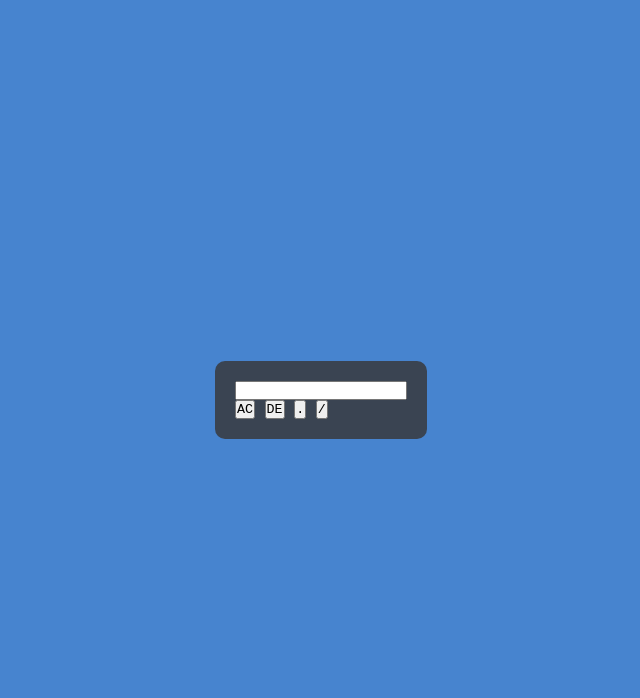
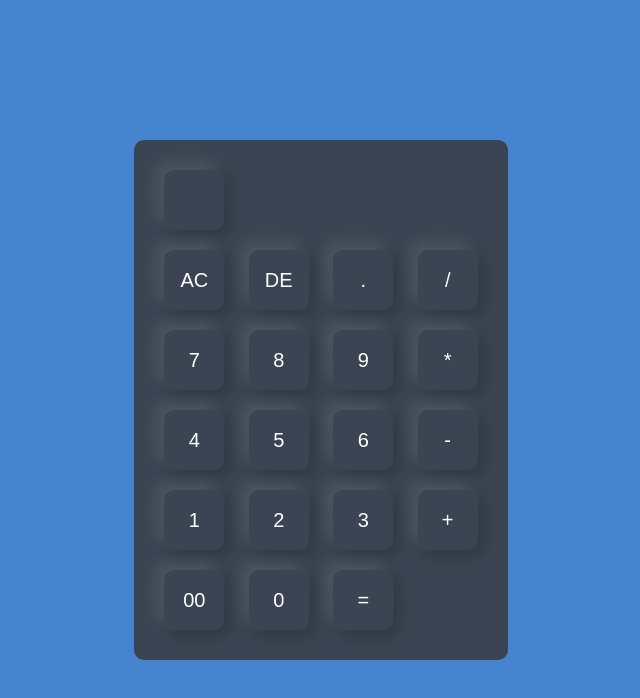
Before and after one commit to MohsenKaramiDeveloper/Calculator, a plain HTML site: page index.html in a window 1280 px wide. Shown: the whole page, without its empty margins (319-959 px from the left). Drawn offline with Linux system fonts and the light colour scheme.

Commit message:
style calculator & input box

```diff
--- a/index.html
+++ b/index.html
@@ -19,6 +19,29 @@
                     <input type="button" value=".">
                     <input type="button" value="/">
                 </div>
+                <div>
+                    <input type="button" value="7">
+                    <input type="button" value="8">
+                    <input type="button" value="9">
+                    <input type="button" value="*">
+                </div>
+                <div>
+                    <input type="button" value="4">
+                    <input type="button" value="5">
+                    <input type="button" value="6">
+                    <input type="button" value="-">
+                </div>
+                <div>
+                    <input type="button" value="1">
+                    <input type="button" value="2">
+                    <input type="button" value="3">
+                    <input type="button" value="+">
+                </div>
+                <div>
+                    <input type="button" value="00">
+                    <input type="button" value="0">
+                    <input type="button" value="=">
+                </div>
             </form>
         </div>
     </div>
--- a/style.css
+++ b/style.css
@@ -1,7 +1,7 @@
 *{
     margin: 0;
     padding: 0;
-    font-family: 'Courier New', Courier, monospace;
+    font-family: Arial, Helvetica, sans-serif;
     box-sizing: border-box;
 
 }
@@ -21,3 +21,15 @@
     border-radius: 10px;
 
 }
+.calculator form input{
+    border: 0;
+    outline: 0;
+    width: 60px;
+    height: 60px;
+    border-radius: 10px;
+    margin: 10px;
+    color: #fff;
+    background-color: transparent;
+    font-size: 20px;
+    box-shadow: -8px -8px 15px rgba(255, 255, 255, 0.1), 5px 5px 15px rgba(0, 0, 0, 0.2);
+}
```
